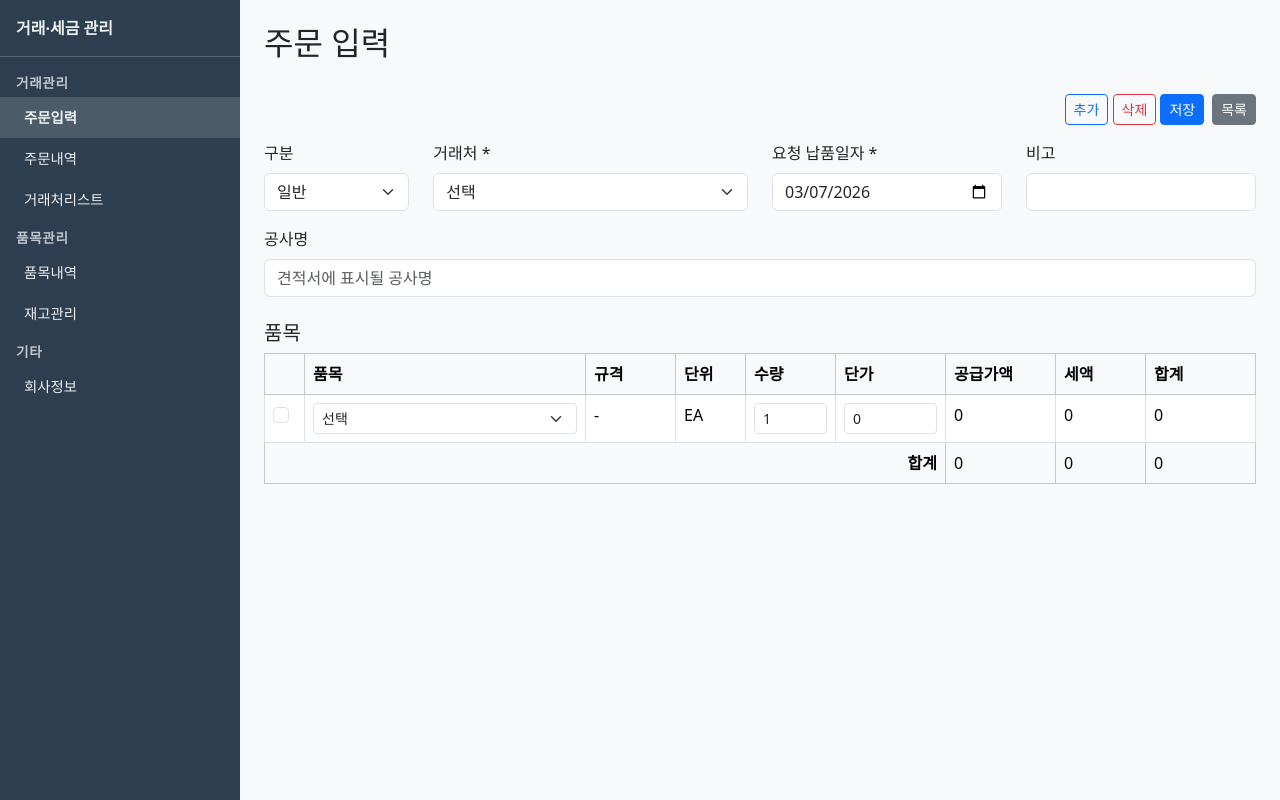
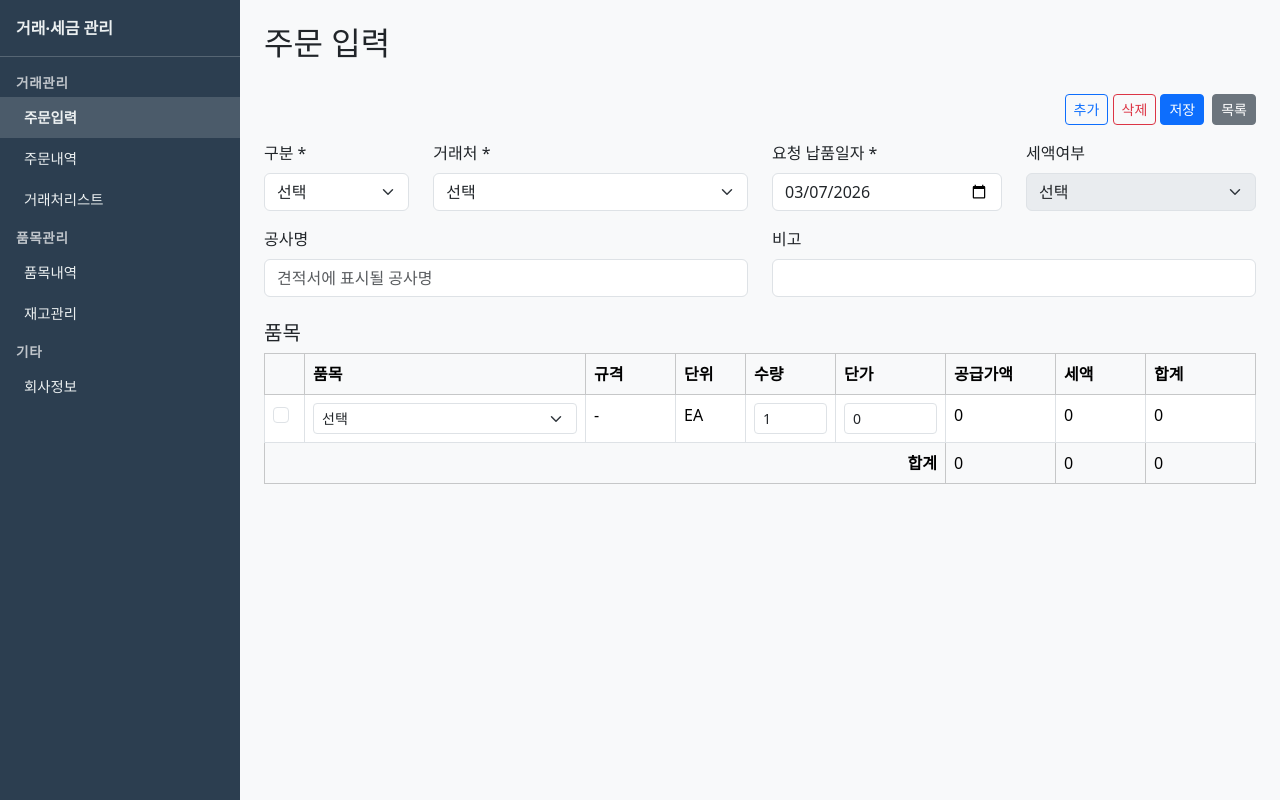
Before and after one commit to stark1313/Invoice_system, a Flask app: page /transactions/add in a window 1280 px wide. Run offline with Flask 3, Linux system fonts and the light colour scheme; some libraries are stand-ins or nearby versions.

Commit message:
주문입력: 구분 필수·세액여부 추가·비고 이동

```diff
--- a/templates/transactions/form.html
+++ b/templates/transactions/form.html
@@ -66,10 +66,11 @@
       <form method="post" id="transForm" class="{% if transaction and not (is_editable|default(false)) %}form-readonly{% endif %}">
         <div class="row mb-3">
           <div class="col-md-2">
-            <label class="form-label">구분</label>
-            <select id="gubunFilter" class="form-select" {% if transaction and not (is_editable|default(false)) %}disabled{% endif %}>
-              <option value="관급" {{ 'selected' if transaction and (transaction.customer.gubun or '일반') == '관급' else '' }}>관급</option>
-              <option value="일반" {{ 'selected' if not transaction or (transaction.customer.gubun or '일반') != '관급' else '' }}>일반</option>
+            <label class="form-label">구분 *</label>
+            <select id="gubunFilter" name="gubun" class="form-select" required {% if transaction and not (is_editable|default(false)) %}disabled{% endif %}>
+              <option value="" {{ 'selected' if not transaction or not (transaction and transaction.customer) else '' }}>선택</option>
+              <option value="관급" {{ 'selected' if transaction and transaction.customer and (transaction.customer.gubun or '') == '관급' else '' }}>관급</option>
+              <option value="일반" {{ 'selected' if transaction and transaction.customer and (transaction.customer.gubun or '') != '관급' else '' }}>일반</option>
             </select>
           </div>
           <div class="col-md-4">
@@ -88,13 +89,23 @@
                    value="{{ transaction.transaction_date.isoformat() if transaction else default_date }}" {% if transaction and not (is_editable|default(false)) %}readonly{% endif %}>
           </div>
           <div class="col-md-3">
+            <label class="form-label">세액여부</label>
+            <select id="vatYeobuSelect" class="form-select" {% if transaction and not (is_editable|default(false)) %}disabled{% endif %}>
+              <option value="" {{ 'selected' if not transaction or (transaction.customer.gubun or '') == '관급' or vat_excluded_initial is not defined else '' }}>선택</option>
+              <option value="0" {{ 'selected' if transaction and (transaction.customer.gubun or '') != '관급' and vat_excluded_initial is defined and not vat_excluded_initial else '' }}>포함</option>
+              <option value="1" {{ 'selected' if transaction and (transaction.customer.gubun or '') != '관급' and vat_excluded_initial else '' }}>제외</option>
+            </select>
+          </div>
+        </div>
+        <div class="row mb-3">
+          <div class="col-md-6">
+            <label class="form-label">공사명</label>
+            <input type="text" name="project_name" class="form-control" value="{{ transaction.project_name if transaction else '' }}" placeholder="견적서에 표시될 공사명" {% if transaction and not (is_editable|default(false)) %}readonly{% endif %}>
+          </div>
+          <div class="col-md-6">
             <label class="form-label">비고</label>
             <input type="text" name="memo" class="form-control" value="{{ transaction.memo if transaction else '' }}" {% if transaction and not (is_editable|default(false)) %}readonly{% endif %}>
           </div>
-        </div>
-        <div class="mb-3">
-          <label class="form-label">공사명</label>
-          <input type="text" name="project_name" class="form-control" value="{{ transaction.project_name if transaction else '' }}" placeholder="견적서에 표시될 공사명" {% if transaction and not (is_editable|default(false)) %}readonly{% endif %}>
         </div>
 
         {% if transaction %}
@@ -443,6 +454,8 @@
 (function initGubunCustomerFilter() {
   var gubunFilter = document.getElementById('gubunFilter');
   var customerSelect = document.getElementById('customerSelect');
+  var vatYeobuSelect = document.getElementById('vatYeobuSelect');
+  var vatExcludedInput = document.getElementById('vatExcluded');
   if (!gubunFilter || !customerSelect) return;
   var allCustomers = [];
   customerSelect.querySelectorAll('option').forEach(function(opt) {
@@ -455,10 +468,11 @@
     }
   });
   function filterCustomersByGubun() {
-    var gubun = (gubunFilter.value || '일반').trim();
+    var gubun = (gubunFilter.value || '').trim();
     var selectedVal = customerSelect.value;
     var selectedStillValid = false;
     customerSelect.innerHTML = '<option value="">선택</option>';
+    if (gubun) {
       allCustomers.forEach(function(c) {
         if (c.gubun === gubun) {
           var opt = document.createElement('option');
@@ -472,9 +486,40 @@
           customerSelect.appendChild(opt);
         }
       });
+    }
     if (!selectedStillValid && selectedVal) customerSelect.value = '';
+    updateVatYeobuState();
+  }
+  function updateVatYeobuState() {
+    var gubun = (gubunFilter.value || '').trim();
+    if (!vatYeobuSelect || !vatExcludedInput) return;
+    var transForm = document.getElementById('transForm');
+    var isReadonly = transForm && transForm.classList.contains('form-readonly');
+    if (gubun === '일반') {
+      if (!isReadonly) {
+        vatYeobuSelect.disabled = false;
+        vatYeobuSelect.removeAttribute('data-skip-required');
+        vatYeobuSelect.required = true;
+      }
+      vatExcludedInput.value = (vatYeobuSelect.value === '1') ? '1' : '0';
+    } else {
+      if (!isReadonly) {
+        vatYeobuSelect.disabled = true;
+        vatYeobuSelect.value = '';
+        vatYeobuSelect.required = false;
+        vatYeobuSelect.setAttribute('data-skip-required', '1');
+      }
+      vatExcludedInput.value = '0';
+    }
   }
   gubunFilter.addEventListener('change', filterCustomersByGubun);
+  if (vatYeobuSelect) {
+    vatYeobuSelect.addEventListener('change', function() {
+      if (vatExcludedInput && gubunFilter.value === '일반') {
+        vatExcludedInput.value = (this.value === '1') ? '1' : '0';
+      }
+    });
+  }
   filterCustomersByGubun();
 })();
 </script>
@@ -668,6 +713,20 @@
   if (transForm) transForm.addEventListener('submit', function(e) {
     e.preventDefault();
     if (transForm.classList.contains('form-readonly')) return;
+    var gubunFilter = document.getElementById('gubunFilter');
+    var vatYeobuSelect = document.getElementById('vatYeobuSelect');
+    if (gubunFilter && gubunFilter.value === '일반' && vatYeobuSelect && (vatYeobuSelect.value === '' || vatYeobuSelect.value === null)) {
+      alert('구분이 일반일 경우 세액여부(포함/제외)를 선택해주세요.');
+      return;
+    }
+    var vatExcludedInput = document.getElementById('vatExcluded');
+    if (gubunFilter && vatExcludedInput) {
+      if (gubunFilter.value === '일반') {
+        vatExcludedInput.value = (vatYeobuSelect && vatYeobuSelect.value === '1') ? '1' : '0';
+      } else {
+        vatExcludedInput.value = '0';
+      }
+    }
     if (!confirm('저장하시겠습니까?')) return;
     var rowIdx = 0;
     itemBody.querySelectorAll('tr').forEach(tr => {
```
Lines whose indentation alone changed are shown as unchanged.
